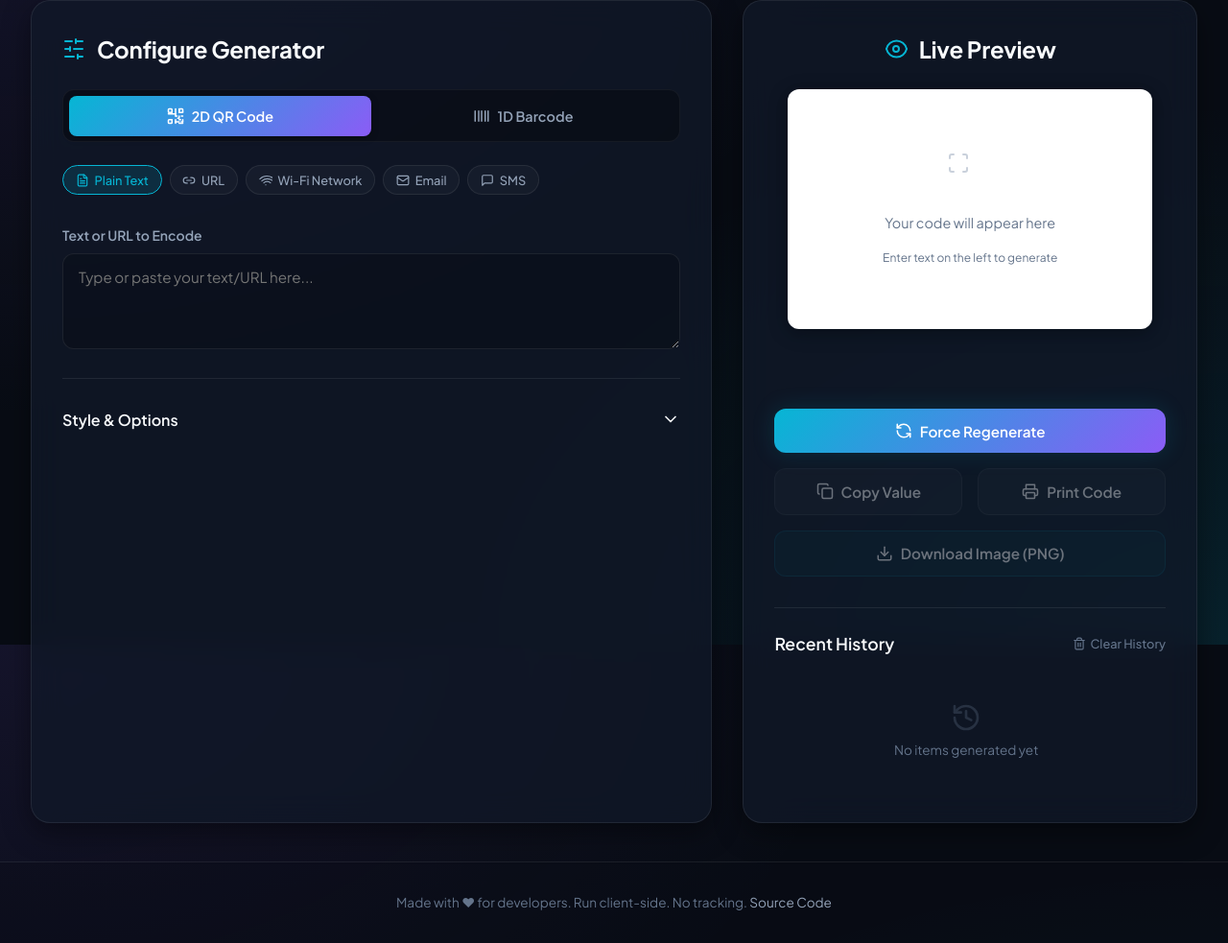
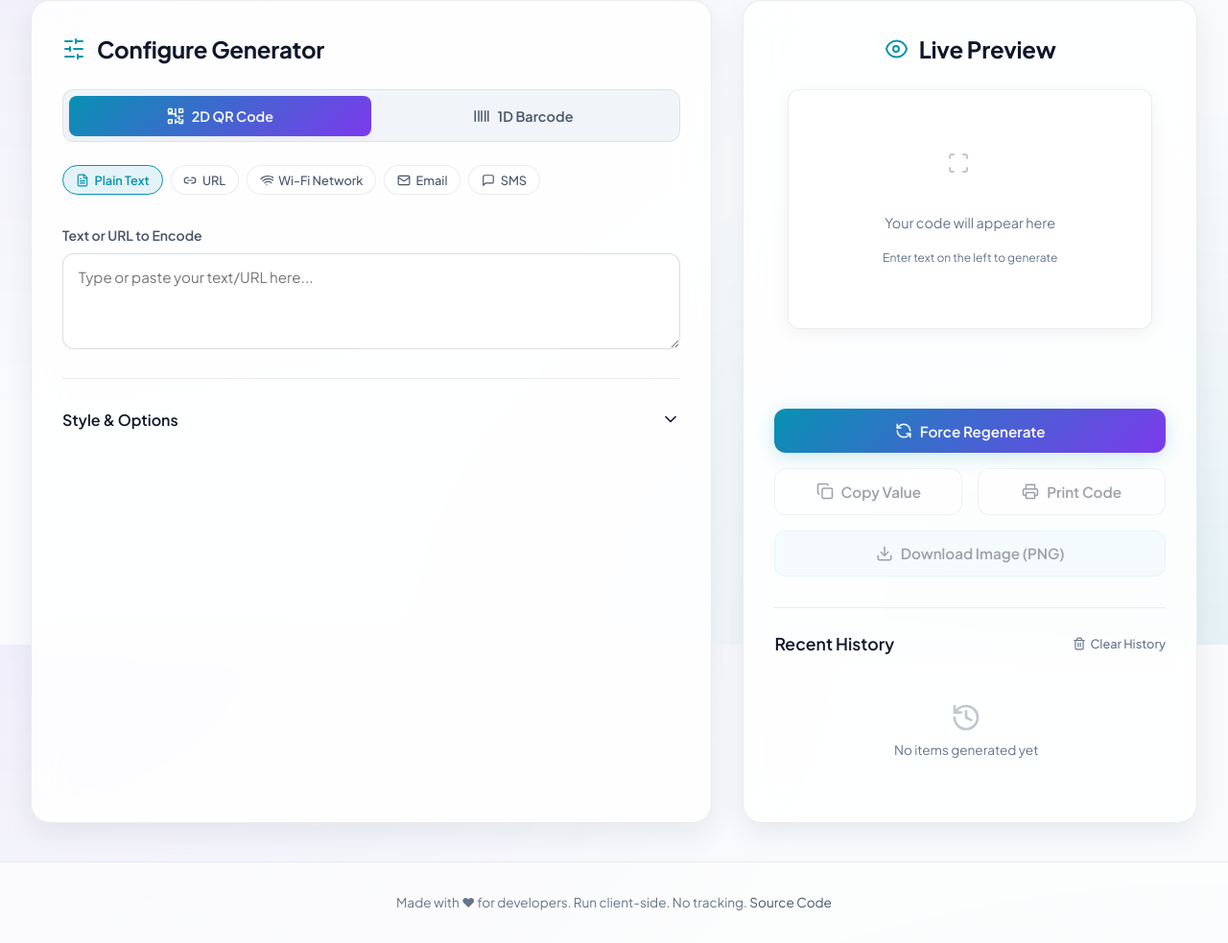
Before and after one commit to ibrezm1/text2barcode, a plain HTML site: page index.html in a window 1280 px wide. Shown: the part 128-1111 px from the top of the page at 96% size. Drawn offline with nearby package versions, Linux system fonts and the light colour scheme.

Commit message:
Update style.css

```diff
--- a/style.css
+++ b/style.css
@@ -2,28 +2,28 @@
 @import url('https://fonts.googleapis.com/css2?family=Plus+Jakarta+Sans:wght@300;400;500;600;700&display=swap');
 
 :root {
-  --bg-primary: #080c14;
-  --bg-secondary: #0f1626;
-  --card-bg: rgba(17, 25, 40, 0.75);
-  --card-border: rgba(255, 255, 255, 0.08);
-  --text-primary: #f8fafc;
-  --text-secondary: #94a3b8;
+  --bg-primary: #f8fafc;
+  --bg-secondary: #f1f5f9;
+  --card-bg: rgba(255, 255, 255, 0.85);
+  --card-border: rgba(15, 23, 42, 0.08);
+  --text-primary: #0f172a;
+  --text-secondary: #475569;
   --text-muted: #64748b;
-  --accent-cyan: #06b6d4;
-  --accent-purple: #8b5cf6;
-  --accent-pink: #ec4899;
+  --accent-cyan: #0891b2;
+  --accent-purple: #7c3aed;
+  --accent-pink: #db2777;
   --accent-gradient: linear-gradient(135deg, var(--accent-cyan) 0%, var(--accent-purple) 100%);
-  --success: #10b981;
-  --warning: #f59e0b;
-  --danger: #ef4444;
+  --success: #059669;
+  --warning: #d97706;
+  --danger: #dc2626;
 
   --font-family: 'Plus Jakarta Sans', -apple-system, BlinkMacSystemFont, "Segoe UI", Roboto, Helvetica, Arial, sans-serif;
   --radius-sm: 8px;
   --radius-md: 12px;
   --radius-lg: 20px;
-  --shadow-sm: 0 2px 8px rgba(0, 0, 0, 0.2);
-  --shadow-md: 0 10px 30px rgba(0, 0, 0, 0.4);
-  --shadow-glow: 0 0 25px rgba(6, 182, 212, 0.15);
+  --shadow-sm: 0 2px 8px rgba(15, 23, 42, 0.05);
+  --shadow-md: 0 10px 30px rgba(15, 23, 42, 0.07);
+  --shadow-glow: 0 4px 20px rgba(8, 145, 178, 0.2);
   --transition: all 0.3s cubic-bezier(0.4, 0, 0.2, 1);
 }
 
@@ -38,8 +38,8 @@ body {
   font-family: var(--font-family);
   background-color: var(--bg-primary);
   background-image:
-    radial-gradient(at 0% 0%, rgba(139, 92, 246, 0.1) 0px, transparent 50%),
-    radial-gradient(at 100% 100%, rgba(6, 182, 212, 0.12) 0px, transparent 50%);
+    radial-gradient(at 0% 0%, rgba(124, 58, 237, 0.06) 0px, transparent 50%),
+    radial-gradient(at 100% 100%, rgba(8, 145, 178, 0.08) 0px, transparent 50%);
   background-attachment: fixed;
   color: var(--text-primary);
   min-height: 100vh;
@@ -54,7 +54,7 @@ header {
   padding: 1.5rem 2rem;
   border-bottom: 1px solid var(--card-border);
   backdrop-filter: blur(12px);
-  background-color: rgba(8, 12, 20, 0.5);
+  background-color: rgba(255, 255, 255, 0.75);
   position: sticky;
   top: 0;
   z-index: 100;
@@ -95,14 +95,14 @@ header {
   padding: 0.5rem 1rem;
   border-radius: var(--radius-sm);
   border: 1px solid var(--card-border);
-  background: rgba(255, 255, 255, 0.03);
+  background: #ffffff;
   transition: var(--transition);
 }
 
 .github-link:hover {
   color: var(--text-primary);
   border-color: var(--accent-cyan);
-  background: rgba(6, 182, 212, 0.05);
+  background: rgba(8, 145, 178, 0.04);
 }
 
 /* Main Layout */
@@ -217,7 +217,7 @@ main {
   }
 }
 
-/* Glassmorphism Card styling */
+/* Card styling */
 .card {
   background: var(--card-bg);
   border: 1px solid var(--card-border);
@@ -230,7 +230,7 @@ main {
 }
 
 .card:hover {
-  border-color: rgba(6, 182, 212, 0.2);
+  border-color: rgba(8, 145, 178, 0.25);
 }
 
 /* Generator Panel */
@@ -251,11 +251,11 @@ main {
 /* Mode Switcher */
 .mode-tabs {
   display: flex;
-  background: rgba(0, 0, 0, 0.3);
+  background: #f1f5f9;
   padding: 0.35rem;
   border-radius: var(--radius-md);
   margin-bottom: 1.5rem;
-  border: 1px solid rgba(255, 255, 255, 0.05);
+  border: 1px solid var(--card-border);
 }
 
 .mode-tab {
@@ -278,13 +278,13 @@ main {
 
 .mode-tab.active {
   background: var(--accent-gradient);
-  color: white;
+  color: #ffffff;
   box-shadow: var(--shadow-sm);
 }
 
 .mode-tab:not(.active):hover {
   color: var(--text-primary);
-  background: rgba(255, 255, 255, 0.05);
+  background: rgba(15, 23, 42, 0.04);
 }
 
 /* Dynamic Input Templates */
@@ -302,12 +302,12 @@ main {
 }
 
 .template-selector::-webkit-scrollbar-thumb {
-  background: rgba(255, 255, 255, 0.1);
+  background: rgba(15, 23, 42, 0.15);
   border-radius: 2px;
 }
 
 .template-btn {
-  background: rgba(255, 255, 255, 0.03);
+  background: #ffffff;
   border: 1px solid var(--card-border);
   color: var(--text-secondary);
   padding: 0.4rem 0.8rem;
@@ -324,13 +324,14 @@ main {
 }
 
 .template-btn.active {
-  background: rgba(6, 182, 212, 0.15);
+  background: rgba(8, 145, 178, 0.1);
   border-color: var(--accent-cyan);
   color: var(--accent-cyan);
+  font-weight: 600;
 }
 
 .template-btn:hover:not(.active) {
-  background: rgba(255, 255, 255, 0.08);
+  background: #f1f5f9;
   color: var(--text-primary);
 }
 
@@ -354,8 +355,8 @@ main {
 textarea, input[type="text"], input[type="password"], select {
   width: 100%;
   padding: 0.85rem 1rem;
-  background: rgba(0, 0, 0, 0.2);
-  border: 1px solid var(--card-border);
+  background: #ffffff;
+  border: 1px solid rgba(15, 23, 42, 0.15);
   border-radius: var(--radius-md);
   color: var(--text-primary);
   font-family: var(--font-family);
@@ -371,15 +372,15 @@ textarea {
 
 textarea:focus, input[type="text"]:focus, input[type="password"]:focus, select:focus {
   border-color: var(--accent-cyan);
-  box-shadow: 0 0 10px rgba(6, 182, 212, 0.15);
-  background: rgba(0, 0, 0, 0.3);
+  box-shadow: 0 0 0 3px rgba(8, 145, 178, 0.12);
+  background: #ffffff;
 }
 
 /* Sub-forms for templates */
 .sub-form {
   display: none;
-  background: rgba(0, 0, 0, 0.15);
-  border: 1px dashed var(--card-border);
+  background: #f8fafc;
+  border: 1px dashed rgba(15, 23, 42, 0.15);
   padding: 1rem;
   border-radius: var(--radius-md);
   margin-bottom: 1.25rem;
@@ -447,10 +448,10 @@ textarea:focus, input[type="text"]:focus, input[type="password"]:focus, select:f
   display: flex;
   align-items: center;
   gap: 0.75rem;
-  background: rgba(0, 0, 0, 0.2);
+  background: #ffffff;
   padding: 0.5rem;
   border-radius: var(--radius-sm);
-  border: 1px solid var(--card-border);
+  border: 1px solid rgba(15, 23, 42, 0.15);
 }
 
 .color-picker-wrapper input[type="color"] {
@@ -468,7 +469,7 @@ textarea:focus, input[type="text"]:focus, input[type="password"]:focus, select:f
 }
 
 .color-picker-wrapper input[type="color"]::-webkit-color-swatch {
-  border: 1px solid rgba(255, 255, 255, 0.1);
+  border: 1px solid rgba(15, 23, 42, 0.15);
   border-radius: 6px;
 }
 
@@ -485,6 +486,7 @@ textarea:focus, input[type="text"]:focus, input[type="password"]:focus, select:f
   background: #ffffff;
   padding: 2rem;
   border-radius: var(--radius-md);
+  border: 1px solid var(--card-border);
   margin-bottom: 2rem;
   min-height: 250px;
   width: 100%;
@@ -492,7 +494,7 @@ textarea:focus, input[type="text"]:focus, input[type="password"]:focus, select:f
   display: flex;
   align-items: center;
   justify-content: center;
-  box-shadow: 0 4px 20px rgba(0, 0, 0, 0.3);
+  box-shadow: 0 4px 20px rgba(15, 23, 42, 0.06);
   position: relative;
   overflow: hidden;
   transition: var(--transition);
@@ -525,7 +527,7 @@ textarea:focus, input[type="text"]:focus, input[type="password"]:focus, select:f
   width: 48px;
   height: 48px;
   stroke: #94a3b8;
-  opacity: 0.5;
+  opacity: 0.6;
 }
 
 #qrcode, #barcode {
@@ -572,14 +574,14 @@ textarea:focus, input[type="text"]:focus, input[type="password"]:focus, select:f
 
 .btn-primary {
   background: var(--accent-gradient);
-  color: white;
+  color: #ffffff;
   grid-column: span 2;
   box-shadow: var(--shadow-glow);
 }
 
 .btn-primary:hover {
   transform: translateY(-2px);
-  box-shadow: 0 0 30px rgba(6, 182, 212, 0.3);
+  box-shadow: 0 6px 24px rgba(8, 145, 178, 0.3);
 }
 
 .btn-primary:disabled {
@@ -590,13 +592,13 @@ textarea:focus, input[type="text"]:focus, input[type="password"]:focus, select:f
 }
 
 .btn-secondary {
-  background: rgba(255, 255, 255, 0.05);
-  border: 1px solid var(--card-border);
+  background: #ffffff;
+  border: 1px solid rgba(15, 23, 42, 0.15);
   color: var(--text-primary);
 }
 
 .btn-secondary:hover:not(:disabled) {
-  background: rgba(255, 255, 255, 0.1);
+  background: #f1f5f9;
   border-color: var(--text-secondary);
 }
 
@@ -658,13 +660,13 @@ textarea:focus, input[type="text"]:focus, input[type="password"]:focus, select:f
 }
 
 .history-list::-webkit-scrollbar-thumb {
-  background: rgba(255, 255, 255, 0.1);
+  background: rgba(15, 23, 42, 0.15);
   border-radius: 2px;
 }
 
 .history-item {
-  background: rgba(0, 0, 0, 0.20);
-  border: 1px solid rgba(255, 255, 255, 0.03);
+  background: #f8fafc;
+  border: 1px solid var(--card-border);
   padding: 0.75rem 1rem;
   border-radius: var(--radius-md);
   display: flex;
@@ -674,8 +676,8 @@ textarea:focus, input[type="text"]:focus, input[type="password"]:focus, select:f
 }
 
 .history-item:hover {
-  border-color: rgba(255, 255, 255, 0.1);
-  background: rgba(255, 255, 255, 0.02);
+  border-color: rgba(8, 145, 178, 0.3);
+  background: #ffffff;
 }
 
 .history-details {
@@ -720,12 +722,12 @@ textarea:focus, input[type="text"]:focus, input[type="password"]:focus, select:f
 
 .history-action-btn:hover {
   color: var(--accent-cyan);
-  background: rgba(6, 182, 212, 0.1);
+  background: rgba(8, 145, 178, 0.1);
 }
 
 .history-action-btn.delete:hover {
   color: var(--danger);
-  background: rgba(239, 68, 68, 0.1);
+  background: rgba(220, 38, 38, 0.1);
 }
 
 .empty-history {
@@ -740,7 +742,7 @@ textarea:focus, input[type="text"]:focus, input[type="password"]:focus, select:f
 }
 
 .empty-history svg {
-  opacity: 0.3;
+  opacity: 0.4;
 }
 
 /* Footer */
@@ -750,7 +752,7 @@ footer {
   border-top: 1px solid var(--card-border);
   color: var(--text-muted);
   font-size: 0.85rem;
-  background: rgba(8, 12, 20, 0.3);
+  background: rgba(255, 255, 255, 0.6);
 }
 
 footer a {
@@ -768,12 +770,12 @@ footer a:hover {
   position: fixed;
   bottom: 2rem;
   right: 2rem;
-  background: rgba(15, 23, 42, 0.9);
+  background: #ffffff;
   border: 1px solid var(--success);
   color: var(--text-primary);
   padding: 0.85rem 1.5rem;
   border-radius: var(--radius-md);
-  box-shadow: 0 10px 25px rgba(0,0,0,0.5);
+  box-shadow: 0 10px 25px rgba(15, 23, 42, 0.12);
   display: flex;
   align-items: center;
   gap: 0.75rem;
```
